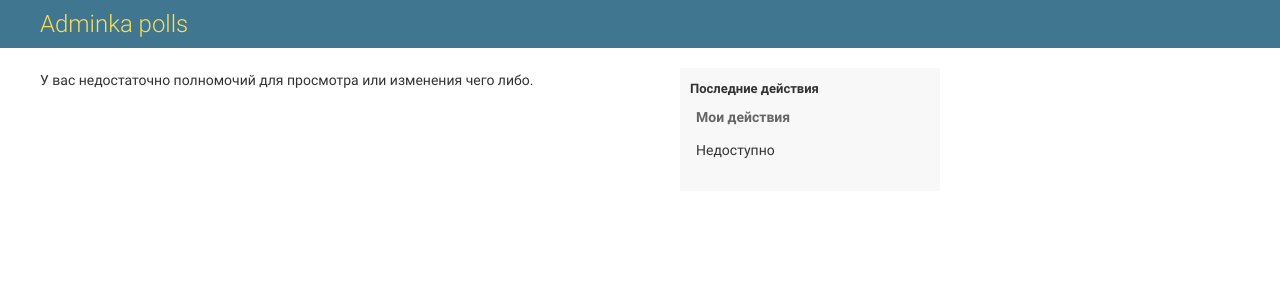
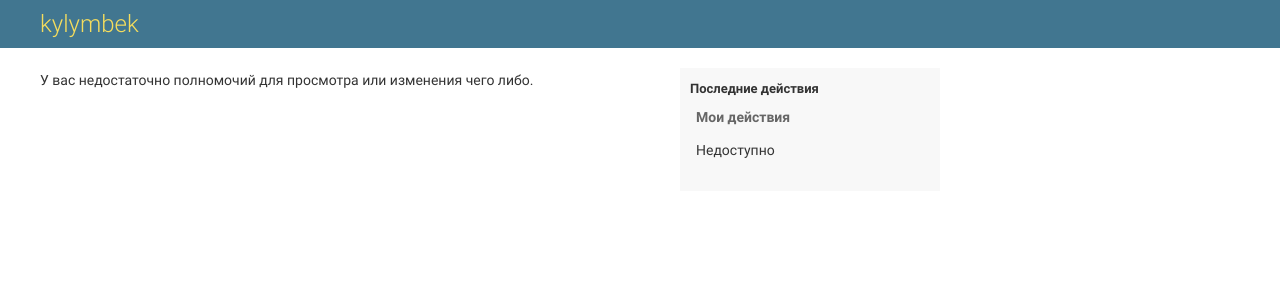
Before and after one commit to kylymbek1/Django_-TaskPolls, a Django app: template mysite/templates/admin/index.html in a window 1280 px wide. Shown: the top 300 px of the page. Run offline with Django 3.2, Linux system fonts and the light colour scheme; the template is opened without the code that fills it, so the values that code supplies are empty; data comes from the database, SQL or seed files in the repository.

Commit message:
Update base_site.html

```diff
--- a/mysite/templates/admin/base_site.html
+++ b/mysite/templates/admin/base_site.html
@@ -3,7 +3,7 @@
 {% block title %}{{ title }} | {{ site_title|default:_('Django site admin') }}{% endblock %}
 
 {% block branding %}
-<h1 id="site-name"><a href="{% url 'admin:index' %}">Adminka polls</a></h1>
+<h1 id="site-name"><a href="{% url 'admin:index' %}">kylymbek</a></h1>
 {% endblock %}
 
 {% block nav-global %}{% endblock %}
```
